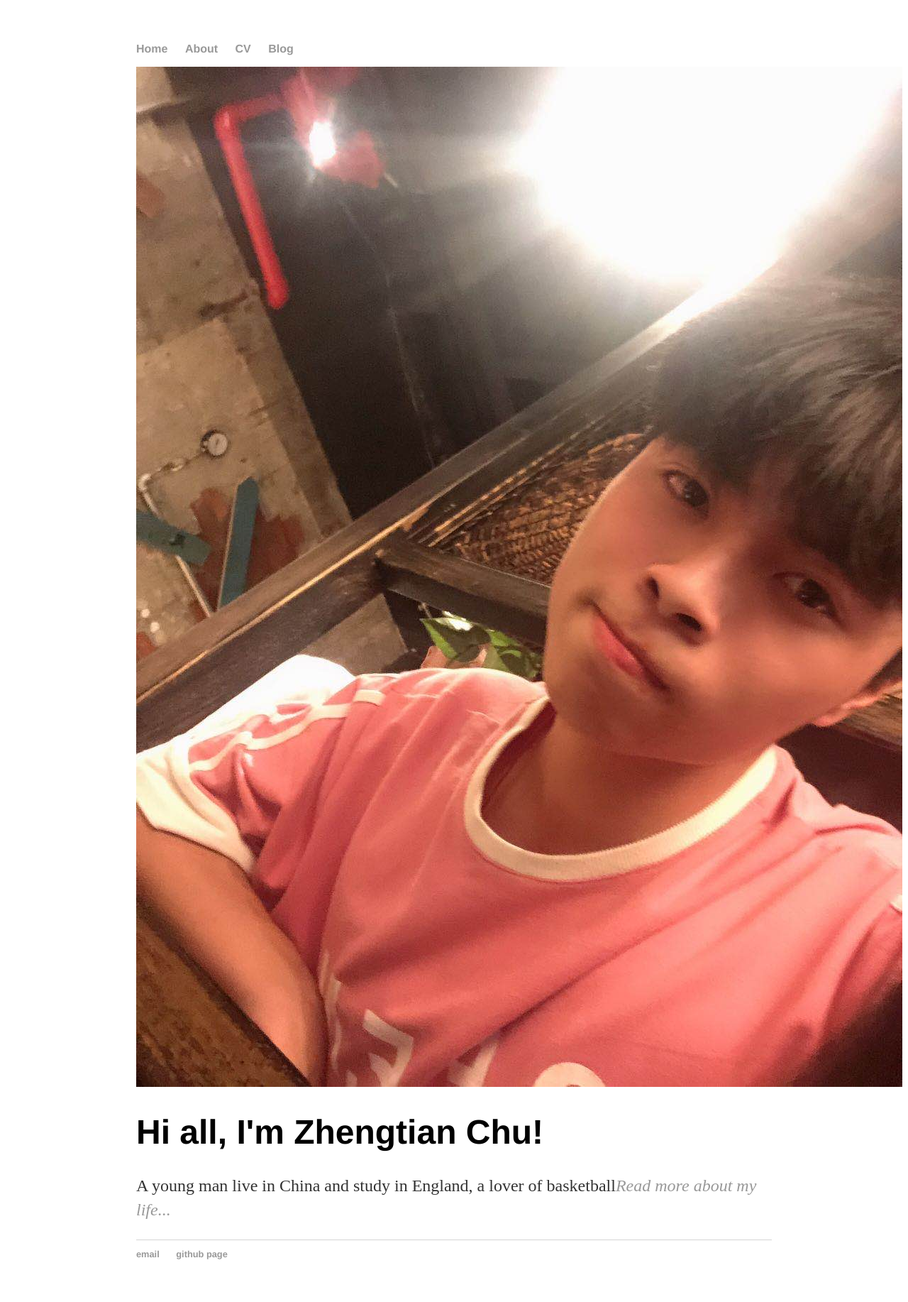
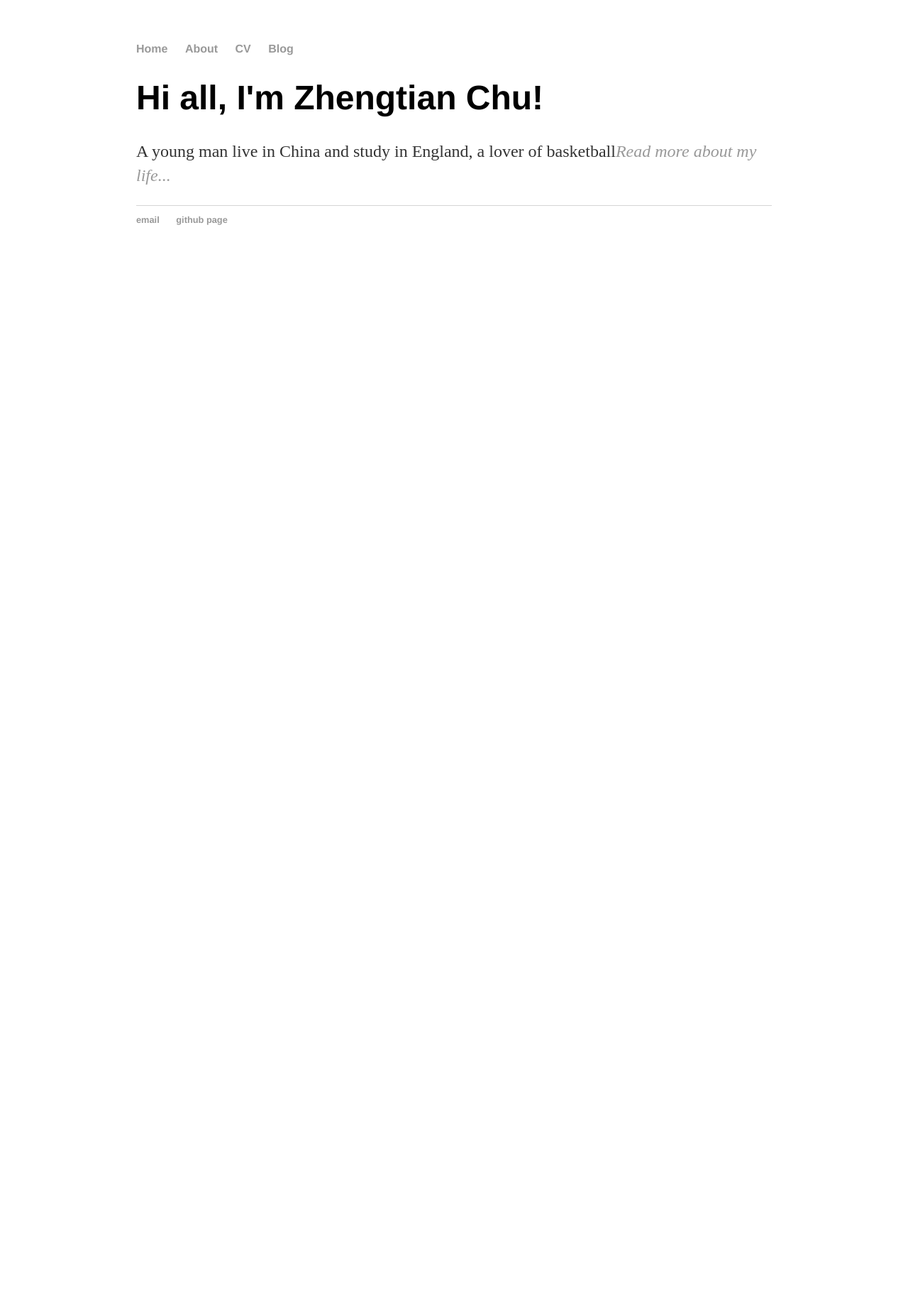
Before and after one commit to scyxx2/lakerschampions.github.io, a Jekyll site: the page built from index.html, in a window 1280 px wide. Shown: the whole page at 71% size. Built offline with Jekyll 4.4.1, drawn with Linux system fonts in a browser that asks for light colours; after the commit the page ends 900 px from its top, so only the background shows below that.

Commit message:
Update index.html

```diff
--- a/index.html
+++ b/index.html
@@ -3,7 +3,6 @@ layout: default
 title: Zhengtian Chu, a Young Man
 ---
 <div class="blurb">
-    <img  class="img-circle avatar" alt="Andrew Chu" src="img/myProfile.jpeg">
     <h1>Hi all, I'm Zhengtian Chu!</h1>
     <p>A young man live in China and study in England, a lover of basketball<em><a href="/about">Read more about my life...</em></a></p>
 </div><!-- /.blurb -->
```
